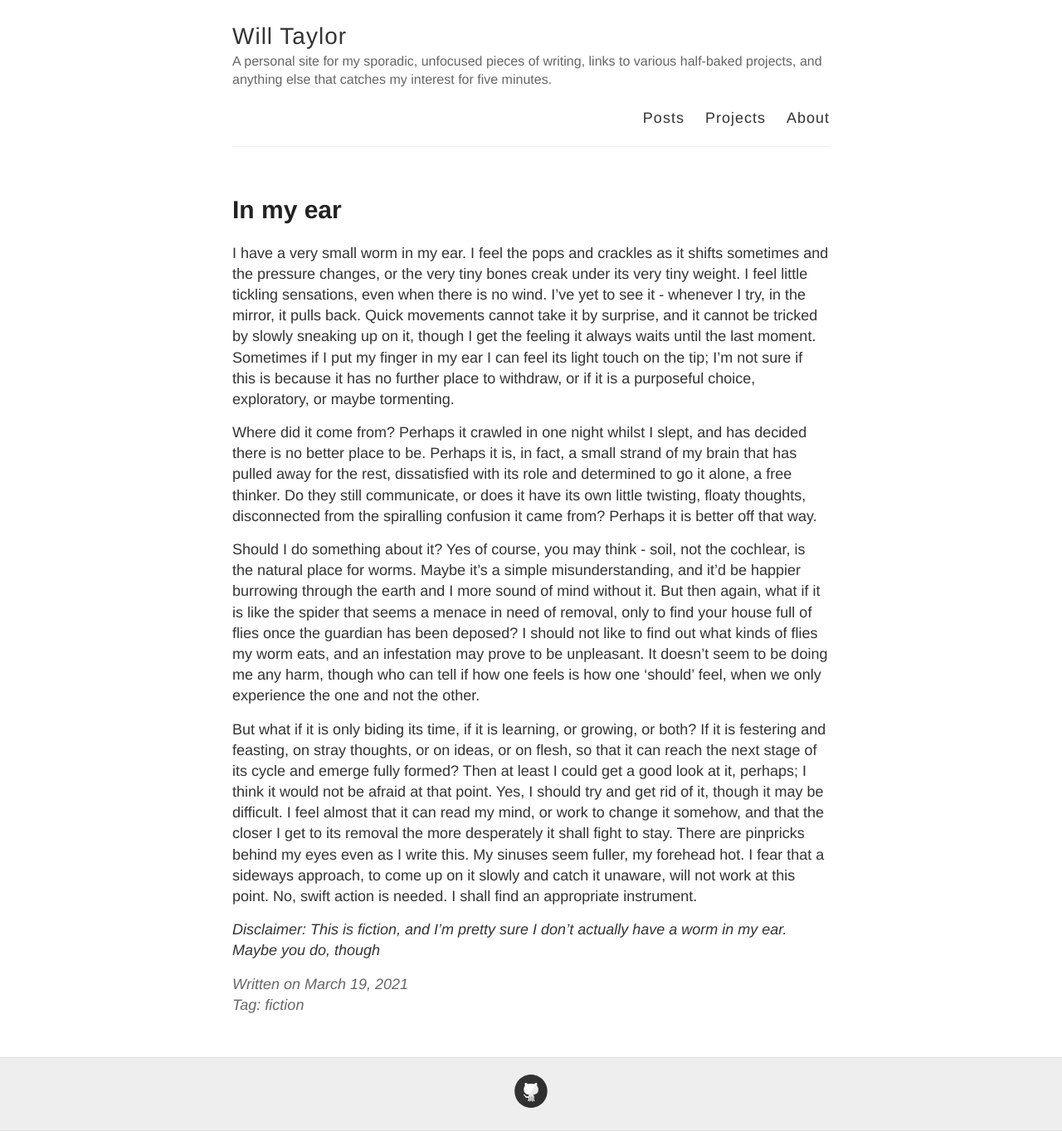
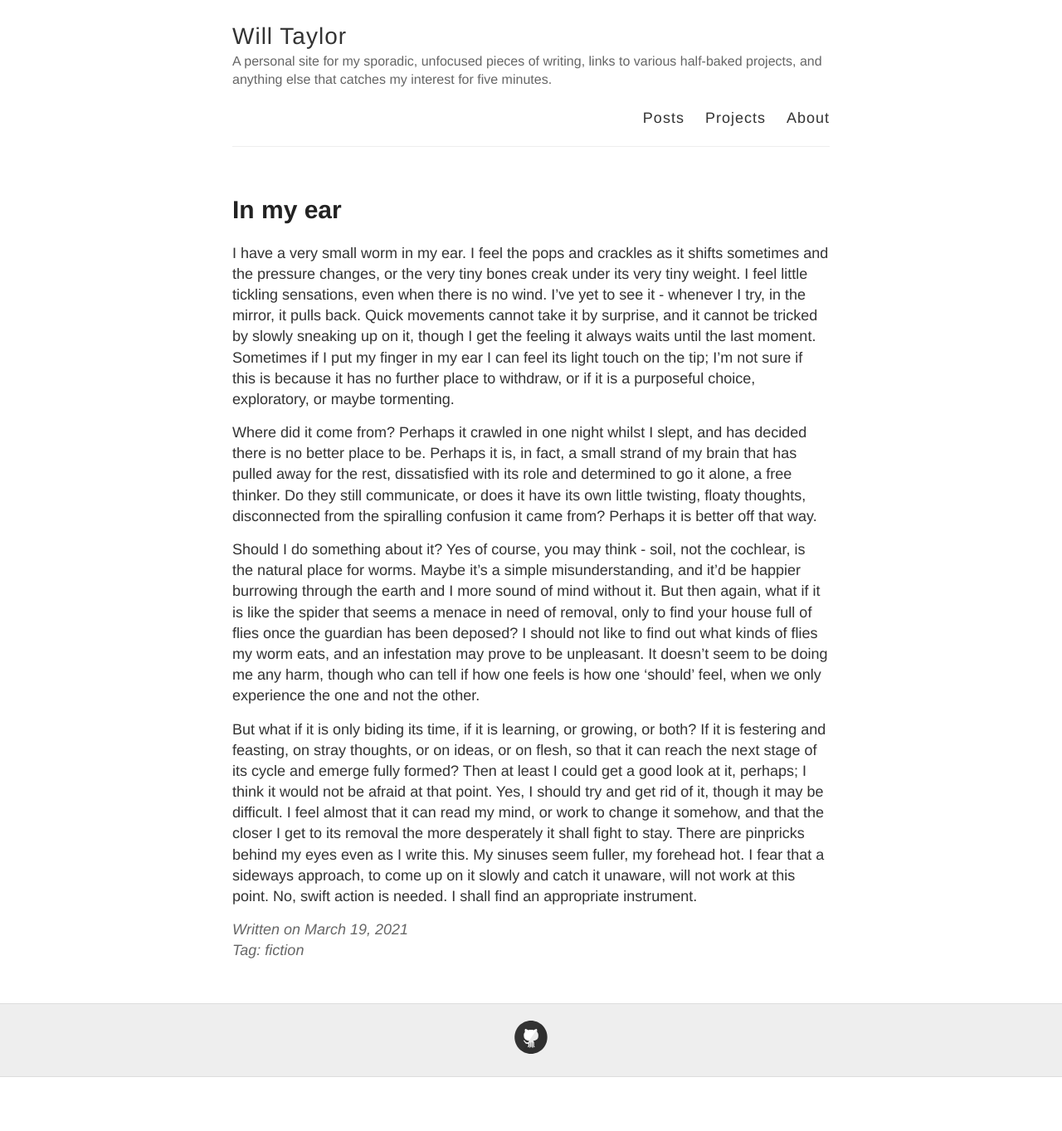
Before and after one commit to WonkySpecs/WonkySpecs-WonkySpecs.github.io, a Jekyll site: the page built from _posts/2021-03-19-in-my-ear.md, in a window 1280 px wide. Shown: the whole page at 83% size. Built offline with Jekyll 4.4.1, drawn with Linux system fonts in a browser that asks for light colours; after the commit the page ends 1298 px from its top, so only the background shows below that.

Commit message:
Disclaimers are for losers

```diff
--- a/_posts/2021-03-19-in-my-ear.md
+++ b/_posts/2021-03-19-in-my-ear.md
@@ -10,5 +10,3 @@ Where did it come from? Perhaps it crawled in one night whilst I slept, and has
 Should I do something about it? Yes of course, you may think - soil, not the cochlear, is the natural place for worms. Maybe it's a simple misunderstanding, and it'd be happier burrowing through the earth and I more sound of mind without it. But then again, what if it is like the spider that seems a menace in need of removal, only to find your house full of flies once the guardian has been deposed? I should not like to find out what kinds of flies my worm eats, and an infestation may prove to be unpleasant. It doesn't seem to be doing me any harm, though who can tell if how one feels is how one 'should' feel, when we only experience the one and not the other.
 
 But what if it is only biding its time, if it is learning, or growing, or both? If it is festering and feasting, on stray thoughts, or on ideas, or on flesh, so that it can reach the next stage of its cycle and emerge fully formed? Then at least I could get a good look at it, perhaps; I think it would not be afraid at that point. Yes, I should try and get rid of it, though it may be difficult. I feel almost that it can read my mind, or work to change it somehow, and that the closer I get to its removal the more desperately it shall fight to stay. There are pinpricks behind my eyes even as I write this. My sinuses seem fuller, my forehead hot. I fear that a sideways approach, to come up on it slowly and catch it unaware, will not work at this point. No, swift action is needed. I shall find an appropriate instrument.
-
-_Disclaimer: This is fiction, and I'm pretty sure I don't actually have a worm in my ear. Maybe you do, though_
```
